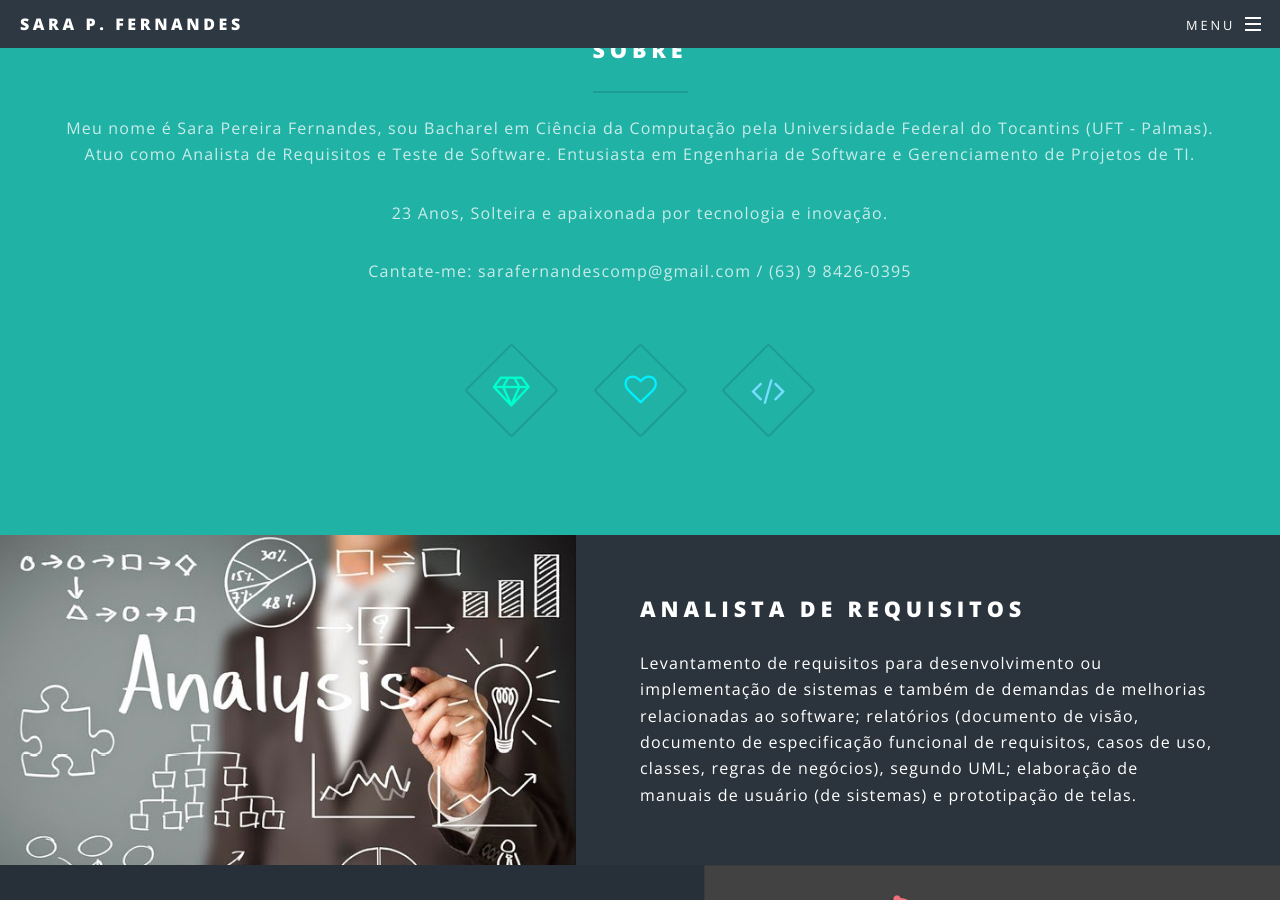
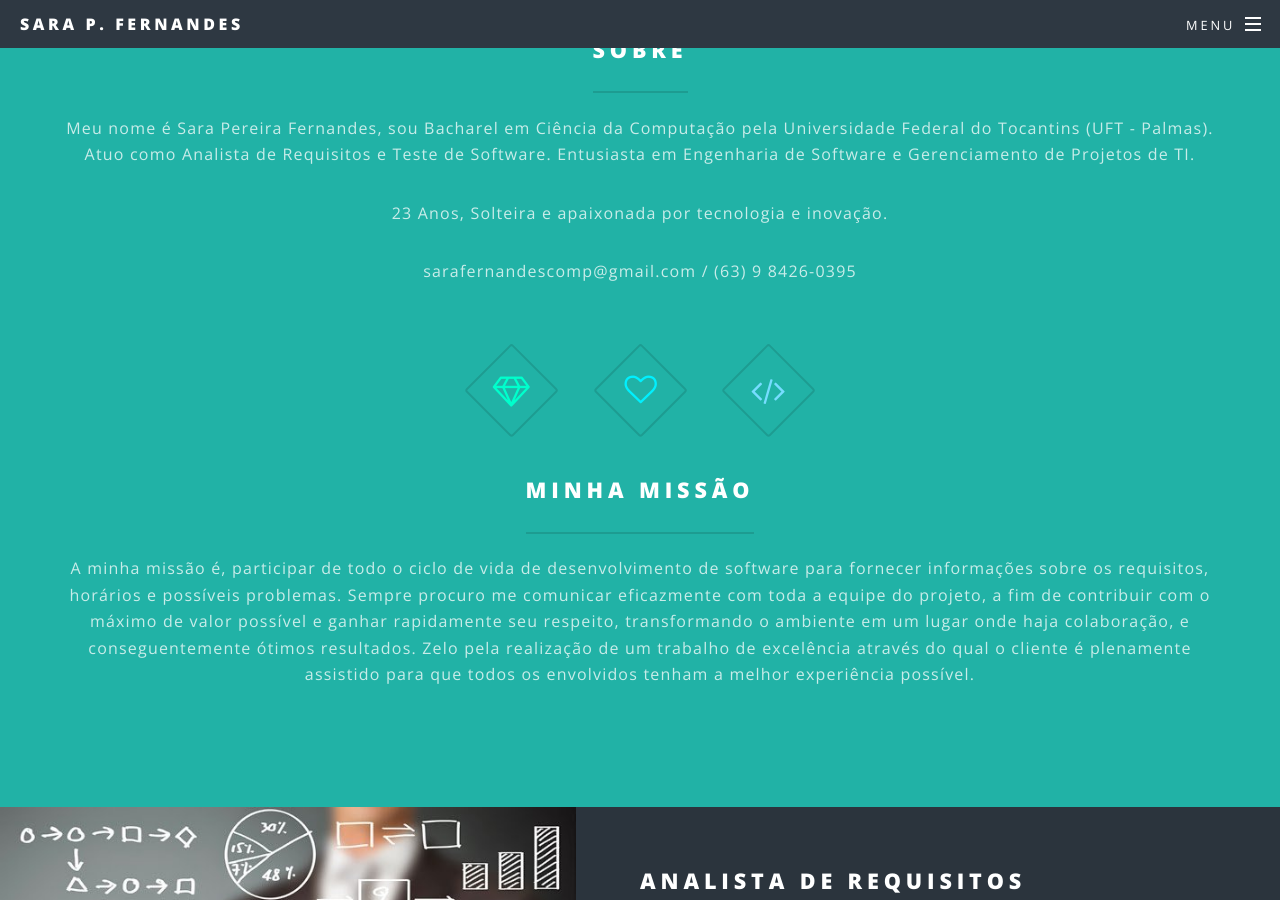
Before and after one commit to SaraFernandes/sarafernandes.github.io_sfdhgdfg, a Jekyll site: the page built from index.html, in a window 1280 px wide and 900 px high, scrolled down 965 px. Built offline with Jekyll 4.4.1, drawn with Linux system fonts in a browser that asks for light colours; some of the changed text lies outside the part shown.

```diff
--- a/index.html
+++ b/index.html
@@ -20,13 +20,19 @@
 								<h2>Sobre</h2>
 								<p>Meu nome é Sara Pereira Fernandes, sou Bacharel em Ciência da Computação pela Universidade Federal do Tocantins (UFT - Palmas). Atuo como Analista de Requisitos e Teste de Software. Entusiasta em Engenharia de Software e Gerenciamento de Projetos de TI.</p>
 								<p>23 Anos, Solteira e apaixonada por tecnologia e inovação.</p>
-								<p>Cantate-me: sarafernandescomp@gmail.com / (63) 9 8426-0395</p>
+								<p>sarafernandescomp@gmail.com / (63) 9 8426-0395</p>
 							</header>
 							<ul class="icons major">
 								<li><span class="icon fa-diamond major style1"><span class="label">Lorem</span></span></li>
 								<li><span class="icon fa-heart-o major style2"><span class="label">Ipsum</span></span></li>
 								<li><span class="icon fa-code major style3"><span class="label">Dolor</span></span></li>
 							</ul>
+
+							<header class="major">
+								<h2>Minha Missão</h2>
+								<p> A minha missão é, participar de todo o ciclo de vida de desenvolvimento de software para fornecer informações sobre os requisitos, horários e possíveis problemas. Sempre procuro me comunicar eficazmente com toda a equipe do projeto, a fim de contribuir com o máximo de valor possível e ganhar rapidamente seu respeito, transformando o ambiente em um lugar onde haja colaboração, e conseguentemente ótimos resultados. Zelo pela realização de um trabalho de excelência através do qual o cliente é plenamente assistido para que todos os envolvidos tenham a melhor experiência possível.
+								</p>
+							</header>
 						</div>
 					</section>
 
@@ -54,11 +60,11 @@
 				<!-- Three -->
 					<section id="three" class="wrapper style3 special">
 						<div class="inner">
-							<header class="major">
+						<!--	<header class="major">
 								<h2>Minha Missão</h2>
 								<p> A minha missão é, participar de todo o ciclo de vida de desenvolvimento de software para fornecer informações sobre os requisitos, horários e possíveis problemas. Sempre procuro me comunicar eficazmente com toda a equipe do projeto, a fim de contribuir com o máximo de valor possível e ganhar rapidamente seu respeito, transformando o ambiente em um lugar onde haja colaboração, e conseguentemente ótimos resultados. Zelo pela realização de um trabalho de excelência através do qual o cliente é plenamente assistido para que todos os envolvidos tenham a melhor experiência possível.
 								</p>
-							</header>
+							</header>-->
 							<ul class="features">
 								<li class="icon fa-paper-plane-o">
 									<h3>A Engenharia/Análise de Requisitos</h3>
```
